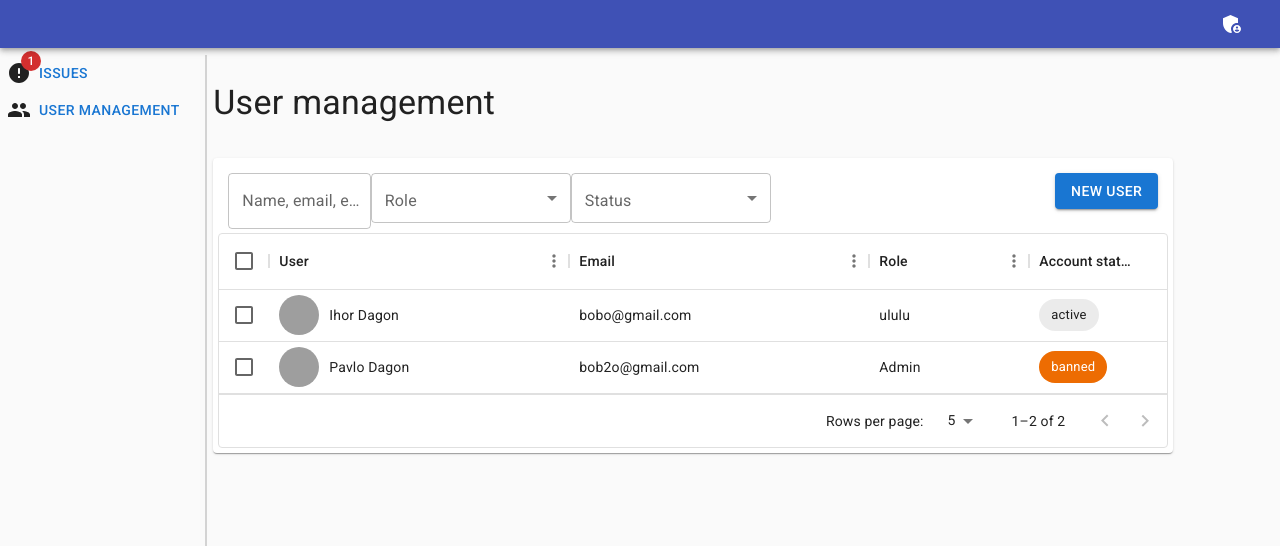
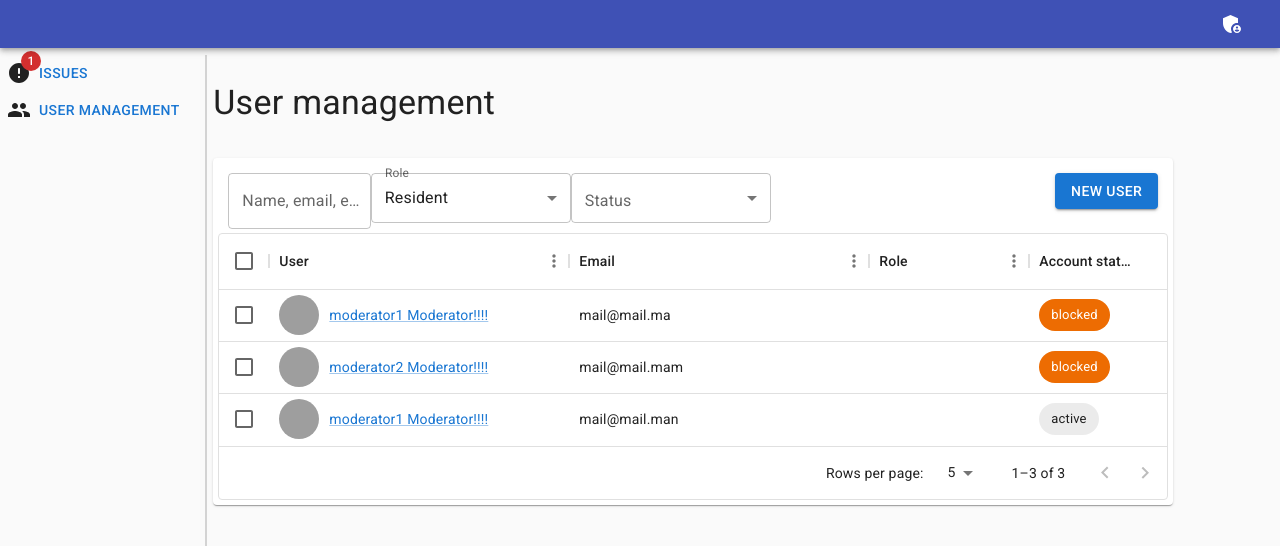
Before and after one commit to tsayvyac/react-frontend-moderator, a React (Create React App) app: page /users in a window 1280 px wide. Shown: the top 546 px of the page. Built offline with nearby package versions, Linux system fonts and the light colour scheme; data requests are answered from the project's data file; grey boxes are pictures that could not be loaded.

Commit message:
Added db to user moderation page

```diff
--- a/package.json
+++ b/package.json
@@ -15,6 +15,9 @@
     "@testing-library/user-event": "^13.5.0",
     "@vis.gl/react-google-maps": "^0.4.1",
     "axios": "^1.6.2",
+    "firebase": "^10.7.1",
+    "js-cookie": "^3.0.5",
+    "json-server": "^0.17.4",
     "react": "^18.0.2",
     "react-dom": "^18.0.2",
     "react-router-dom": "^6.18.0",
--- a/src/apis/data/db.json
+++ b/src/apis/data/db.json
@@ -401,5 +401,29 @@
       "description": "Life in a nutshell",
       "photo": "ref16"
     }
-  ]
+  ],
+  "residents":
+    [
+        {
+            "id":"0",
+            "firstName": "moderator1",
+            "lastName": "Moderator!!!!",
+            "status":"blocked",
+            "email":"mail@mail.ma"
+        },
+        {
+            "id":"1",
+            "firstName": "moderator2",
+            "lastName": "Moderator!!!!",
+            "status":"blocked",
+            "email":"mail@mail.mam"
+        },
+        {
+            "id":"2",
+            "firstName": "moderator1",
+            "lastName": "Moderator!!!!",
+            "status":"active",
+            "email":"mail@mail.man"
+        }
+    ]
 }
--- a/src/pages/Login.jsx
+++ b/src/pages/Login.jsx
@@ -39,7 +39,6 @@ export default function Login() {
     const [error, setError] = useState("NONE-ERROR")
     const [success, setIsSuccess] = useState(false)
     const emailRef = useRef("")
-
 
 
 
@@ -90,7 +89,7 @@ export default function Login() {
     };
 
     useEffect(() => {
-        emailRef.current.focus()
+        //emailRef.current.focus()
     }, [error, success]);
 
 
--- a/src/pages/UserModerationPage.jsx
+++ b/src/pages/UserModerationPage.jsx
@@ -5,14 +5,19 @@ import useStyles from "../styles/styles";
 import Chip from '@mui/material/Chip';
 import {DataGrid} from '@mui/x-data-grid';
 import Avatar from '@mui/material/Avatar';
-
+import { API_BASE } from "../apis/apis";
+import axios from "axios";
+import { useEffect } from "react";
+import Cookies from "js-cookie";
+import Link from "@mui/material/Link";
 
 const usersText =
     '{"users" : [{"name": "Ihor","surname": "Dagon","role": "ululu","email": "bobo@gmail.com","status": "active", "id":1},{"name": "Pavlo","surname": "Dagon","role": "Admin","email": "bob2o@gmail.com","status": "banned", "id":2}]}';
 
 const UserModerationPage = () => {
     const [status, setStatus] = React.useState('');
-    const [role, setRole] = React.useState('');
+    const [role, setRole] = React.useState('residents');
+    const [users, setUsers] = React.useState([]);
 
     const applyRoleChange = (e) => {
         setRole(e.target.value);
@@ -20,25 +25,51 @@ const UserModerationPage = () => {
 
     const applyStatusChange = (e) => {
         setStatus(e.target.value);
+        console.log("Stting staus")
     }
 
     const classes = useStyles();
     const userList = JSON.parse(usersText);
-    const rows = userList.users.map(user => {
+
+    function buildURI() {
+        let uri = `${API_BASE}/${role==='residents'?"residents":"analysts"}`
+        if (status !== '' & status !== 'all')
+        {
+            uri += `?status=${status}`
+        }
+        console.log(uri);
+        return uri;
+    }
+
+
+    let rows = users.map(user => {
         const r = {
-            name: user.name + ' ' + user.surname,
+            name: user.firstName + ' ' + user.lastName,
             avatar: 'https://images.pexels.com/photos/13037579/pexels-photo-13037579.jpeg',
+            id: user.id
         }
         user.name = r;
         return user;
     })
 
+    useEffect(() => {
+        axios.defaults.withCredentials = true;
+        axios.get(buildURI(), {
+            headers: {
+                'Authorization': `Bearer ${Cookies.get('token')}`
+            }
+        })
+            .then(response => {
+                setUsers(response.data)
+            })
+            .catch(error => console.log(error))
+    }, [role, status]);
 
     const columns = [
         {
             field: 'name', headerName: 'User',
             width: 300,
-            renderCell: (params) => <Grid container alignItems="center" ><Avatar src={params.value.avatar} alt={params.value.name} /><Grid item style={{ margin: "10px" }}>{params.value.name} </Grid></Grid>
+            renderCell: (params) => <Grid container alignItems="center" ><Avatar src={params.value.avatar} alt={params.value.name} /><Grid item style={{ margin: "10px" }}><Link href = {"user?role="+role+'&id='+params.value.id}>{params.value.name} </Link></Grid></Grid>
         },
         {
             field: 'email',
@@ -62,7 +93,7 @@ const UserModerationPage = () => {
                 const status = params.value;
 
                 let state = 'default';
-                if(status === "banned")
+                if(status === "blocked")
                 {
                     state = "warning";
                 }
@@ -108,10 +139,8 @@ const UserModerationPage = () => {
                                     onChange={applyRoleChange}
                                     style={{ width: "200px", height: '50px' }}
                                 >
-                                    <MenuItem value={'all'}>All</MenuItem>
-                                    <MenuItem value={'resident'}>Resident</MenuItem>
-                                    <MenuItem value={'service'}>Public service</MenuItem>
-                                    <MenuItem value={'analyst'}>Analyst</MenuItem>
+                                    <MenuItem value={'residents'}>Resident</MenuItem>
+                                    <MenuItem value={'services'}>Public service</MenuItem>
                                 </Select>
                             </FormControl>
                         </Box>
@@ -126,7 +155,7 @@ const UserModerationPage = () => {
                                 >
                                     <MenuItem value={'all'}>All</MenuItem>
                                     <MenuItem value={'active'}>Active</MenuItem>
-                                    <MenuItem value={'banned'}>Banned</MenuItem>
+                                    <MenuItem value={'blocked'}>Blocked</MenuItem>
                                 </Select>
                             </FormControl>
                         </Box>
```
Also changed, not shown: 1 other file (tests, documents, lock files or other folders).
